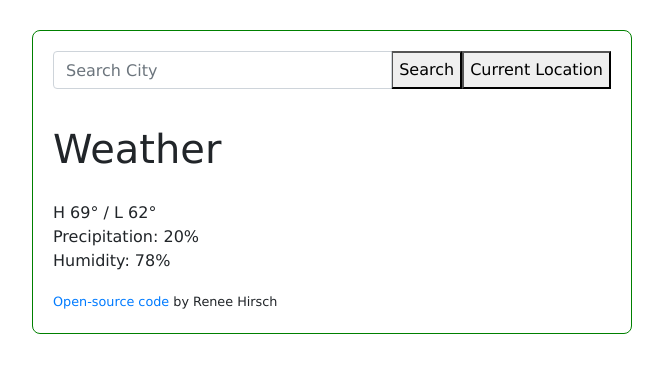
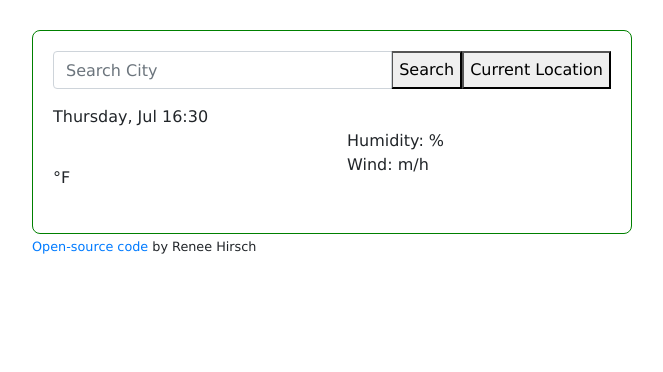
Before and after one commit to reneed13/myweatherapp, a plain HTML site: page index.html in a window 1280 px wide. Shown: the whole page, without its empty margins (308-971 px from the left). Drawn offline with nearby package versions, Linux system fonts and the light colour scheme.

Commit message:
updated class=row, add humidity/wind/description and updated css

```diff
--- a/index.html
+++ b/index.html
@@ -25,29 +25,37 @@
             <div id = "location"></div>
         </div>
     </form>
-
-      <h1 id="currentCity">
-        Weather
-      </h1>
-<br>
-      <p id="currentTime">
-      </p>
-      <div>
-      <ul class="weather-details">
-        <li id="current-Temp">  </li>
-        <li> H 69° / L 62° </li>
-        <li> Precipitation: 20% </li>
-        <li>Humidity: 78% </li>
+    <div class="overview">
+      <h1 id="currentCity"></h1>
+      <ul>
+        <li><span id="currentTime"></span></li>
+        <li id="description"></li>
       </ul>
-
-      <small>
-        <a href="https://github.com/reneed13/myweatherapp" target="_blank"> Open-source code
-        </a>
-        by Renee Hirsch
-      </small>
     </div>
 
+    <div class="row">
+      <div class="col-6">
+        <div class="clearfix weather-temperature">
+          <div>
+            <strong id="current-Temp"></strong
+            ><span class="units"> °F</span>
+          </div>
+        </div>
+      </div>
+      <div class="col-6">
+        <ul>
+          <li>Humidity: <span id="humidity"></span>%</li>
+          <li>Wind: <span id="wind"></span> m/h</li>
+        </ul>
+      </div>
+
+    </div>
   </div>
+  <small>
+    <a href="https://github.com/reneed13/myweatherapp" target="_blank"> Open-source code
+    </a>
+    by Renee Hirsch
+  </small>
     </div>
 
   <script src="src/script.js"></script>
--- a/src/script.js
+++ b/src/script.js
@@ -21,7 +21,6 @@ let days = [
   "Saturday"
 ];
 let day = days[now.getDay()];
-return `${day} ${hours}:${minutes}`;
 
 let months = [
   "Jan",
@@ -46,7 +45,14 @@ function displayWeather(response) {
   let h1 = document.querySelector("#currentCity");
   h1.innerHTML = response.data.name;
   let temperature = document.querySelector("#current-Temp");
-  temperature.innerHTML = `${Math.round(response.data.main.temp)}F`;
+  temperature.innerHTML = `${Math.round(response.data.main.temp)}`;
+  let description = document.querySelector("#description");
+  let wind = document.querySelector("#wind");
+  let humidity = document.querySelector("#humidity");
+  description.innerHTML = response.data.weather[0].description;
+  humidity.innerHTML = response.data.main.humidity;
+  wind.innerHTML = Math.round(response.data.wind.speed);
+
 }
 
 function submitCity(event) {
--- a/src/styles.css
+++ b/src/styles.css
@@ -1,14 +1,23 @@
 body {
     font-family: Verdana, Geneva, Tahoma, sans-serif;
   }
+  h1 {
+    color: #0f0f0f;
+    font-size: 24px;
+    font-weight: 100;
+    line-height: 28px;
+    margin-bottom: 0;
+  }
 
-  h1 {
-    position: relative;
-    top: 20px;
+  ul {
+    margin: 0;
+    padding: 0;
+    list-style: none;
   }
-  ul {
-    padding-left: 0;
-    list-style: none;
+
+
+  li:first-letter {
+    text-transform: capitalize;
   }
   .weather-app-wrapper{
     max-width: 600px;
@@ -19,7 +28,12 @@ body {
     border: 1px solid green;
     border-radius: 8px;
   }
-
+  .weather-temperature strong {
+    color: rgb(33, 33, 33);
+    font-size: 64px;
+    line-height: 1;
+    font-weight: 400;
+  }
 
   .card {
    position: relative;
@@ -27,8 +41,7 @@ body {
    bottom: 200px;
   }
   .row {
-    position: relative;
-    top: -125px;
+    margin-bottom: 20px;
   }
   .col {
     font-size: larger;
```
